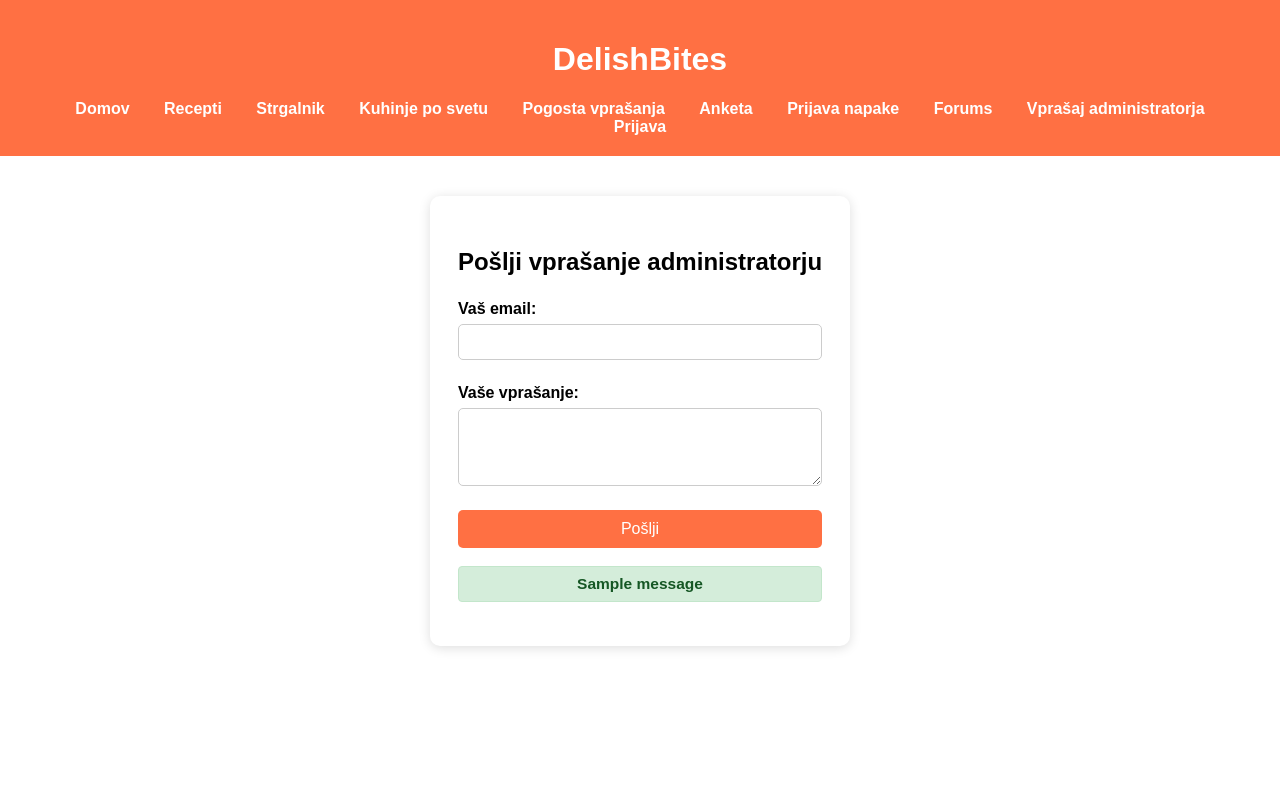
After one commit to larapijemlijeko/Skupina-ZETA, a Flask app: page /admin_questions in a window 1280 px wide. The commit adds this page. Run offline with Flask 3, Linux system fonts and the light colour scheme; one stand-in notice (Sample message) is shown; some libraries are stand-ins or nearby versions.

Commit message:
added admin questions functionality

```diff
--- a/src/app.py
+++ b/src/app.py
@@ -25,6 +25,7 @@ import controllers.kviz
 import controllers.forum
 from controllers.forum import forum_bp
 from controllers import svetovna_kuhinja
+from controllers.admin_questions import admin_questions_bp
 
 # Import user management modules
 from models.uporabniki import User
@@ -55,6 +56,7 @@ f_app.register_blueprint(recepti_bp)
 f_app.register_blueprint(kalorije_bp)
 f_app.register_blueprint(auth_bp)  # Add user authentication
 f_app.register_blueprint(forum_bp)
+f_app.register_blueprint(admin_questions_bp)
 
 # Initialize database and scheduler
 create_tables()
--- /dev/null
+++ b/src/controllers/admin_questions.py
@@ -0,0 +1,29 @@
+from flask import Blueprint, render_template, request, redirect, url_for, flash
+import db
+
+admin_questions_bp = Blueprint('admin_questions', __name__)
+
+@admin_questions_bp.route('/admin_questions', methods=['GET', 'POST'])
+def admin_questions_site():
+    if request.method == 'POST':
+        question = request.form.get('question', '').strip()
+        email = request.form.get('email', '').strip()
+        if not question or not email:
+            flash('Vsa polja so obvezna.', 'danger')
+        else:
+            try:
+                conn = db.get_connection()
+                cur = conn.cursor()
+                cur.execute(
+                    "INSERT INTO admin_questions (question, email) VALUES (%s, %s)",
+                    (question, email)
+                )
+                conn.commit()
+                cur.close()
+                conn.close()
+                flash('Vprašanje uspešno poslano!', 'success')
+                return redirect(url_for('admin_questions.admin_questions_site'))
+            except Exception as e:
+                print(f"Napaka pri pošiljanju vprašanja: {e}")
+                flash('Napaka pri pošiljanju vprašanja.', 'danger')
+    return render_template('admin_questions_site.html')
--- a/src/models/zaBazo.py
+++ b/src/models/zaBazo.py
@@ -2,8 +2,7 @@ import db
 import psycopg2
 
 # Uvoz funkcij za ustvarjanje tabel
-from . import uporabniki, recepti, sestavine, oznake, favourite, vsecki, nagradneigre, scraped, faq, nagradnaigra, zakalorije, regija, napake, navedki, komentarji, alergeni, recept_slike, forum, kviz
-from . import uporabniki, recepti, sestavine, oznake, favourite, vsecki, nagradneigre, scraped, faq, nagradnaigra, zakalorije, regija, napake, navedki, komentarji, alergeni, recept_slike, forum, kviz
+from . import admin_questions, uporabniki, recepti, sestavine, oznake, favourite, vsecki, nagradneigre, scraped, faq, nagradnaigra, zakalorije, regija, napake, navedki, komentarji, alergeni, recept_slike, forum, kviz
 
 def create_tables():
     """Ustvari vse potrebne tabele v bazi, če še ne obstajajo."""
@@ -33,6 +32,7 @@ def create_tables():
         komentarji.create_table(cur)
         alergeni.create_table(cur)
         recept_slike.create_table(cur)
+        admin_questions.create_table(cur)
 
         conn.commit()
         print("Tabele so bile uspešno ustvarjene.")
--- a/src/static/style.css
+++ b/src/static/style.css
@@ -2789,3 +2789,112 @@ button {
 .search-box button:hover {
   background-color: #e25d34;
 }
+
+/* Admin forms questions */
+.admin-form-container {
+            max-width: 420px;
+            margin: 40px auto;
+            background: #fff;
+            border-radius: 10px;
+            box-shadow: 0 2px 12px #0002;
+            padding: 32px 28px 24px 28px;
+        }
+        .admin-form-container h2 {
+            text-align: center;
+            margin-bottom: 24px;
+        }
+        .admin-form label {
+            font-weight: bold;
+            display: block;
+            margin-top: 16px;
+            margin-bottom: 6px;
+        }
+        .admin-form input[type="email"],
+        .admin-form textarea {
+            width: 100%;
+            padding: 8px 10px;
+            border: 1px solid #ccc;
+            border-radius: 5px;
+            font-size: 1em;
+            margin-bottom: 8px;
+            box-sizing: border-box;
+        }
+        .admin-form textarea {
+            resize: vertical;
+        }
+        .admin-form button {
+            background: #ff7043;
+            color: #fff;
+            border: none;
+            border-radius: 5px;
+            padding: 10px 24px;
+            font-size: 1em;
+            cursor: pointer;
+            margin-top: 12px;
+            transition: background 0.2s;
+            width: 100%;
+        }
+        .admin-form button:hover {
+            background: #ff5722;
+        }
+        .flash-messages {
+            margin-top: 18px;
+            padding: 0;
+            list-style: none;
+        }
+        .flash-messages li {
+            padding: 8px 12px;
+            border-radius: 4px;
+            margin-bottom: 6px;
+            font-size: 0.97em;
+        }
+        .flash-messages .success { background: #e0f7e9; color: #218838; }
+        .flash-messages .danger { background: #ffeaea; color: #c62828; }
+
+/* Admin questions showed */
+.questions-list {
+            max-width: 700px;
+            margin: 40px auto;
+            background: #fff;
+            border-radius: 12px;
+            box-shadow: 0 2px 16px #0002;
+            padding: 32px 28px 24px 28px;
+        }
+        .questions-list h2 {
+            text-align: center;
+            margin-bottom: 28px;
+            font-size: 2em;
+            color: #ff7043;
+        }
+        .question-item {
+            border-bottom: 1px solid #eee;
+            padding: 18px 0 10px 0;
+            margin-bottom: 8px;
+            transition: background 0.2s;
+        }
+        .question-item:last-child {
+            border-bottom: none;
+        }
+        .question-email {
+            color: #ff7043;
+            font-weight: bold;
+            font-size: 1em;
+        }
+        .question-date {
+            color: #aaa;
+            font-size: 0.95em;
+            float: right;
+            margin-left: 10px;
+        }
+        .question-content {
+            margin: 10px 0 0 0;
+            font-size: 1.13em;
+            color: #222;
+            white-space: pre-line;
+        }
+        @media (max-width: 800px) {
+            .questions-list {
+                max-width: 98vw;
+                padding: 18px 6vw 12px 6vw;
+            }
+        }
--- a/src/templates/admin.html
+++ b/src/templates/admin.html
@@ -44,6 +44,11 @@
                     Izbriši vse tabele
                 </button>
             </form>
+            <form action="/admin/questions" method="get" class="admin-form">
+                <button id="admin_questions" class="admin-btn questions" style="background-color: aquamarine;">
+                    <span class="icon">❓</span>
+                    Poglej vprašanja uporabnikov
+            </button>
         </div>
     </div>
 
--- /dev/null
+++ b/src/templates/admin_questions_site.html
@@ -0,0 +1,30 @@
+<!DOCTYPE html>
+<html lang="sl" id="html-root" data-theme="light">
+<head>
+    <meta charset="UTF-8">
+    <title>Admin Questions</title>
+    <link rel="stylesheet" href="{{ url_for('static', filename='style.css') }}">
+</head>
+<body>
+    {% include 'header.html' %}
+    <div class="admin-form-container">
+        <h2>Pošlji vprašanje administratorju</h2>
+        <form class="admin-form" method="POST" action="{{ url_for('admin_questions.admin_questions_site') }}">
+            <label for="email">Vaš email:</label>
+            <input type="email" id="email" name="email" required>
+            <label for="question">Vaše vprašanje:</label>
+            <textarea id="question" name="question" rows="4" required></textarea>
+            <button type="submit">Pošlji</button>
+        </form>
+        {% with messages = get_flashed_messages(with_categories=true) %}
+          {% if messages %}
+            <ul class="flash-messages">
+            {% for category, message in messages %}
+              <li class="{{ category }}">{{ message }}</li>
+            {% endfor %}
+            </ul>
+          {% endif %}
+        {% endwith %}
+    </div>
+</body>
+</html>
--- a/src/templates/header.html
+++ b/src/templates/header.html
@@ -9,6 +9,7 @@
     <a href="/anketa">Anketa</a>
     <a href="/report">Prijava napake</a>
     <a href="/forums">Forums</a>
+    <a href="/admin_questions">Vprašaj administratorja</a>
     {% if current_user.is_authenticated %}
       <a href="/profil">{{ current_user.username }}</a>
       <a href="/odjava">Odjava</a>
--- a/src/templates/oddajrecept.html
+++ b/src/templates/oddajrecept.html
@@ -105,7 +105,7 @@
 
           <div class="form-group">
             <label for="st_oseb">Število oseb:</label>
-            <input type="number" id="st_oseb" name="st_oseb" class="form-input" required>
+            <input type="number" id="st_oseb" name="st_oseb" class="form-input" min="1" required>
           </div>
 
           <div class="form-group">
```
Also changed, not shown: src/controllers/admin.py (+13 -0 lines), src/models/admin_questions.py (added, +9 -0 lines), src/templates/admin_questions_showed.html (added, +27 -0 lines).
